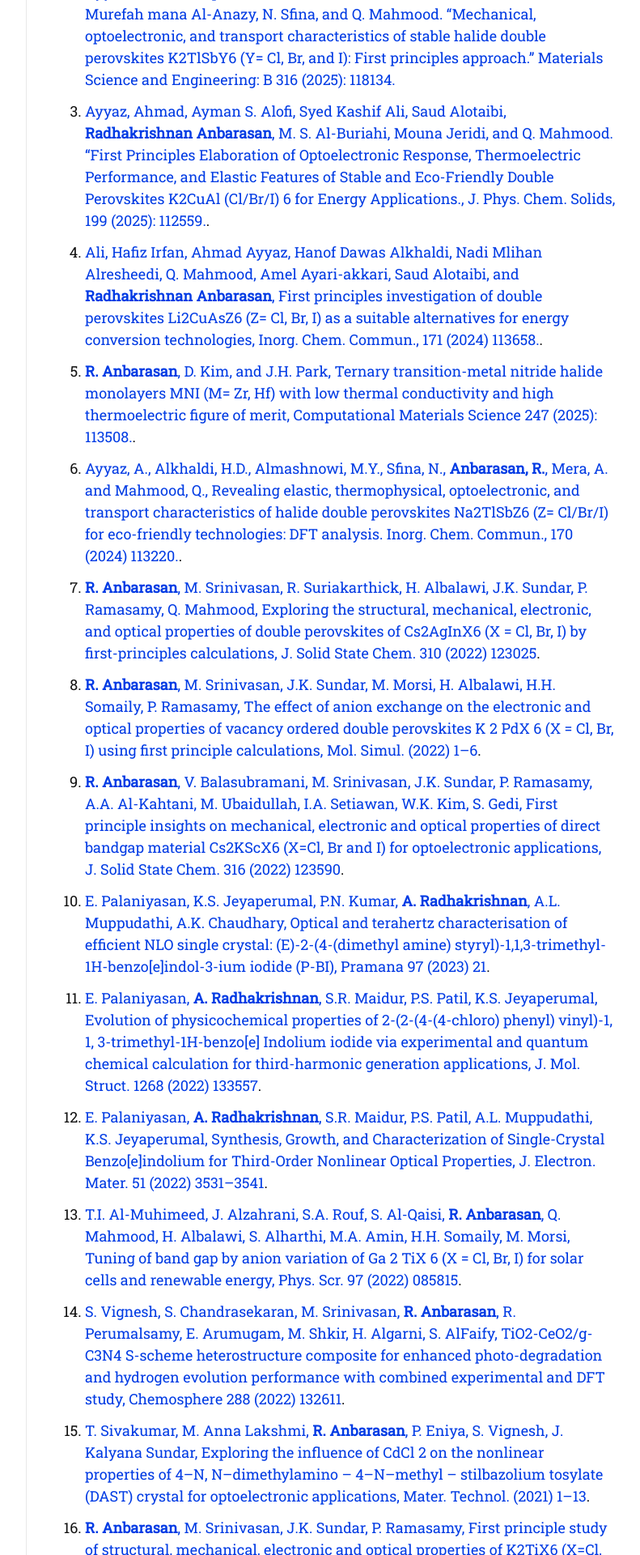
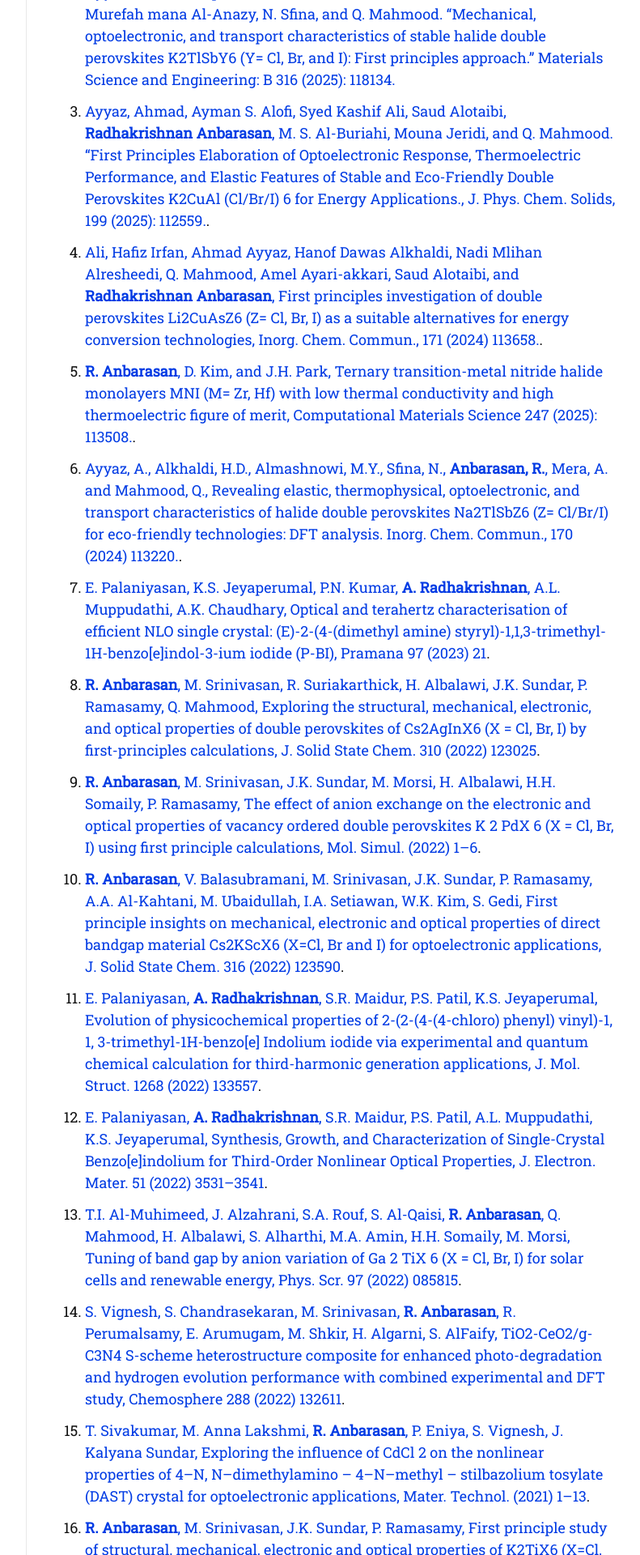
Before and after one commit to anbarasananbu/anbarasan, a Jekyll site: the page built from publications.md, in a window 1280 px wide. Shown: the part 501-2421 px from the top of the page at 81% size, without its empty margins (357-1148 px from the left). Built offline with Jekyll 4.4.1, drawn with Linux system fonts in a browser that asks for light colours; nearby versions of some CDN libraries; some web fonts are replaced; a style sheet for code colours, icons or effects is not loaded.

```diff
--- a/publications.md
+++ b/publications.md
@@ -11,10 +11,10 @@ permalink: /publications/
 4.  [Ali, Hafiz Irfan, Ahmad Ayyaz, Hanof Dawas Alkhaldi, Nadi Mlihan Alresheedi, Q. Mahmood, Amel Ayari-akkari, Saud Alotaibi, and **Radhakrishnan Anbarasan**, First principles investigation of double perovskites Li2CuAsZ6 (Z= Cl, Br, I) as a suitable alternatives for energy conversion technologies, Inorg. Chem. Commun., 171 (2024) 113658.](https://doi.org/10.1016/j.inoche.2024.113658).
 5.	[**R. Anbarasan**, D. Kim, and J.H. Park, Ternary transition-metal nitride halide monolayers MNI (M= Zr, Hf) with low thermal conductivity and high thermoelectric figure of merit, Computational Materials Science 247 (2025): 113508.](https://doi.org/10.1016/j.commatsci.2024.113508).
 6.	[Ayyaz, A., Alkhaldi, H.D., Almashnowi, M.Y., Sfina, N., **Anbarasan, R.**, Mera, A. and Mahmood, Q., Revealing elastic, thermophysical, optoelectronic, and transport characteristics of halide double perovskites Na2TlSbZ6 (Z= Cl/Br/I) for eco-friendly technologies: DFT analysis. Inorg. Chem. Commun., 170 (2024) 113220.](https://doi.org/10.1016/j.inoche.2024.113220).
-7.  [**R. Anbarasan**, M. Srinivasan, R. Suriakarthick, H. Albalawi, J.K. Sundar, P. Ramasamy, Q. Mahmood, Exploring the structural, mechanical, electronic, and optical properties of double perovskites of Cs2AgInX6 (X = Cl, Br, I) by first-principles calculations, J. Solid State Chem. 310 (2022) 123025](https://doi.org/10.1016/j.jssc.2022.123025).
-8.	[**R. Anbarasan**, M. Srinivasan, J.K. Sundar, M. Morsi, H. Albalawi, H.H. Somaily, P. Ramasamy, The effect of anion exchange on the electronic and optical properties of vacancy ordered double perovskites K 2 PdX 6 (X = Cl, Br, I) using first principle calculations, Mol. Simul. (2022) 1–6](https://doi.org/10.1080/08927022.2022.2103161).
-9.	[**R. Anbarasan**, V. Balasubramani, M. Srinivasan, J.K. Sundar, P. Ramasamy, A.A. Al-Kahtani, M. Ubaidullah, I.A. Setiawan, W.K. Kim, S. Gedi, First principle insights on mechanical, electronic and optical properties of direct bandgap material Cs2KScX6 (X=Cl, Br and I) for optoelectronic applications, J. Solid State Chem. 316 (2022) 123590](https://doi.org/10.1016/j.jssc.2022.123590).
-10. [E. Palaniyasan, K.S. Jeyaperumal, P.N. Kumar, **A. Radhakrishnan**, A.L. Muppudathi, A.K. Chaudhary, Optical and terahertz characterisation of efficient NLO single crystal: (E)-2-(4-(dimethyl amine) styryl)-1,1,3-trimethyl-1H-benzo[e]indol-3-ium iodide (P-BI), Pramana 97 (2023) 21](https://doi.org/10.1007/s12043-022-02476-y).
+7.  [E. Palaniyasan, K.S. Jeyaperumal, P.N. Kumar, **A. Radhakrishnan**, A.L. Muppudathi, A.K. Chaudhary, Optical and terahertz characterisation of efficient NLO single crystal: (E)-2-(4-(dimethyl amine) styryl)-1,1,3-trimethyl-1H-benzo[e]indol-3-ium iodide (P-BI), Pramana 97 (2023) 21](https://doi.org/10.1007/s12043-022-02476-y).
+8.  [**R. Anbarasan**, M. Srinivasan, R. Suriakarthick, H. Albalawi, J.K. Sundar, P. Ramasamy, Q. Mahmood, Exploring the structural, mechanical, electronic, and optical properties of double perovskites of Cs2AgInX6 (X = Cl, Br, I) by first-principles calculations, J. Solid State Chem. 310 (2022) 123025](https://doi.org/10.1016/j.jssc.2022.123025).
+9.	[**R. Anbarasan**, M. Srinivasan, J.K. Sundar, M. Morsi, H. Albalawi, H.H. Somaily, P. Ramasamy, The effect of anion exchange on the electronic and optical properties of vacancy ordered double perovskites K 2 PdX 6 (X = Cl, Br, I) using first principle calculations, Mol. Simul. (2022) 1–6](https://doi.org/10.1080/08927022.2022.2103161).
+10.	[**R. Anbarasan**, V. Balasubramani, M. Srinivasan, J.K. Sundar, P. Ramasamy, A.A. Al-Kahtani, M. Ubaidullah, I.A. Setiawan, W.K. Kim, S. Gedi, First principle insights on mechanical, electronic and optical properties of direct bandgap material Cs2KScX6 (X=Cl, Br and I) for optoelectronic applications, J. Solid State Chem. 316 (2022) 123590](https://doi.org/10.1016/j.jssc.2022.123590).
 11. [E. Palaniyasan, **A. Radhakrishnan**, S.R. Maidur, P.S. Patil, K.S. Jeyaperumal, Evolution of physicochemical properties of 2-(2-(4-(4-chloro) phenyl) vinyl)-1, 1, 3-trimethyl-1H-benzo[e] Indolium iodide via experimental and quantum chemical calculation for third-harmonic generation applications, J. Mol. Struct. 1268 (2022) 133557](https://doi.org/10.1016/j.molstruc.2022.133557).
 12. [E. Palaniyasan, **A. Radhakrishnan**, S.R. Maidur, P.S. Patil, A.L. Muppudathi, K.S. Jeyaperumal, Synthesis, Growth, and Characterization of Single-Crystal Benzo[e]indolium for Third-Order Nonlinear Optical Properties, J. Electron. Mater. 51 (2022) 3531–3541](https://doi.org/10.1007/s11664-022-09461-6).
 13. [T.I. Al-Muhimeed, J. Alzahrani, S.A. Rouf, S. Al-Qaisi, **R. Anbarasan**, Q. Mahmood, H. Albalawi, S. Alharthi, M.A. Amin, H.H. Somaily, M. Morsi, Tuning of band gap by anion variation of Ga 2 TiX 6 (X = Cl, Br, I) for solar cells and renewable energy, Phys. Scr. 97 (2022) 085815](https://doi.org/10.1088/1402-4896/ac7efc).
```
